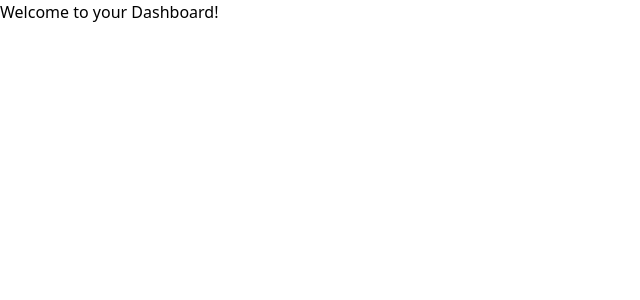
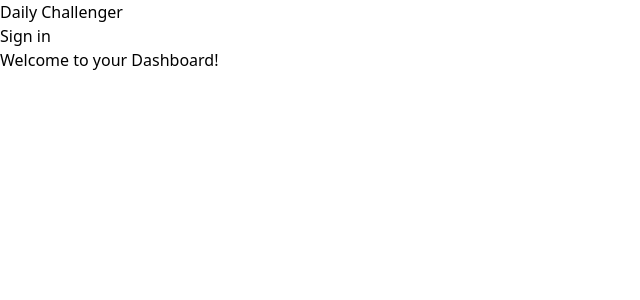
Before and after one commit to QuocLam-io/daily-challenger, a Next.js app: page / in a window 1280 px wide. Shown: the top 300 px of the page, without its empty margins (0-640 px from the left). Built offline with nearby package versions, Linux system fonts and the light colour scheme; no server answers.

Commit message:
navbar public again

```diff
--- a/src/app/layout.tsx
+++ b/src/app/layout.tsx
@@ -35,7 +35,8 @@ export default function RootLayout({
           className={`${geistSans.variable} ${geistMono.variable} antialiased`}
         >
           <main className="container">
-            {userId && <Navbar />}
+            {/* {userId && <Navbar />} */}
+            <Navbar />
             {children}
           </main>
         </body>
--- a/src/app/page.tsx
+++ b/src/app/page.tsx
@@ -1,3 +1,4 @@
+"use client"
 import { auth } from "@clerk/nextjs/server";
 import { redirect } from "next/navigation";
 
```
